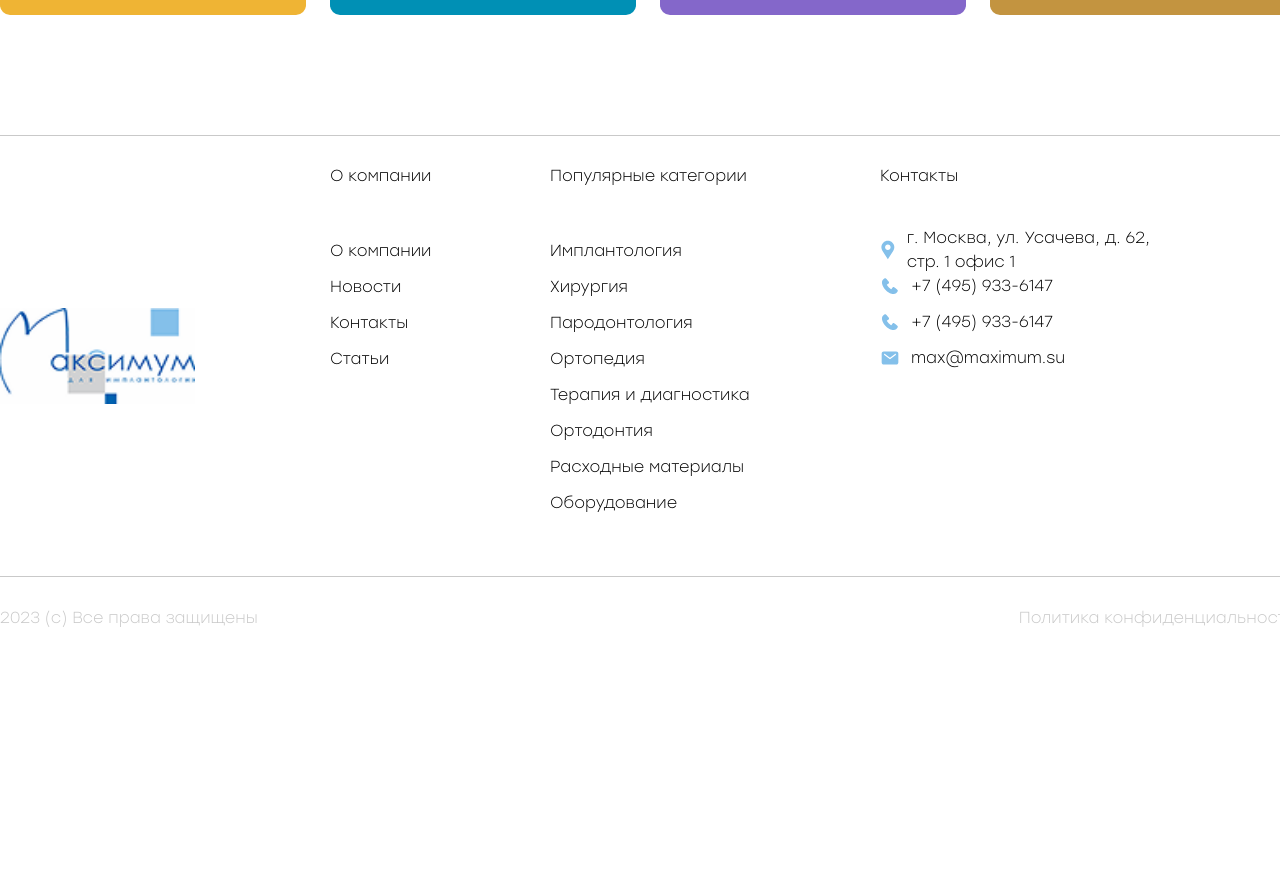
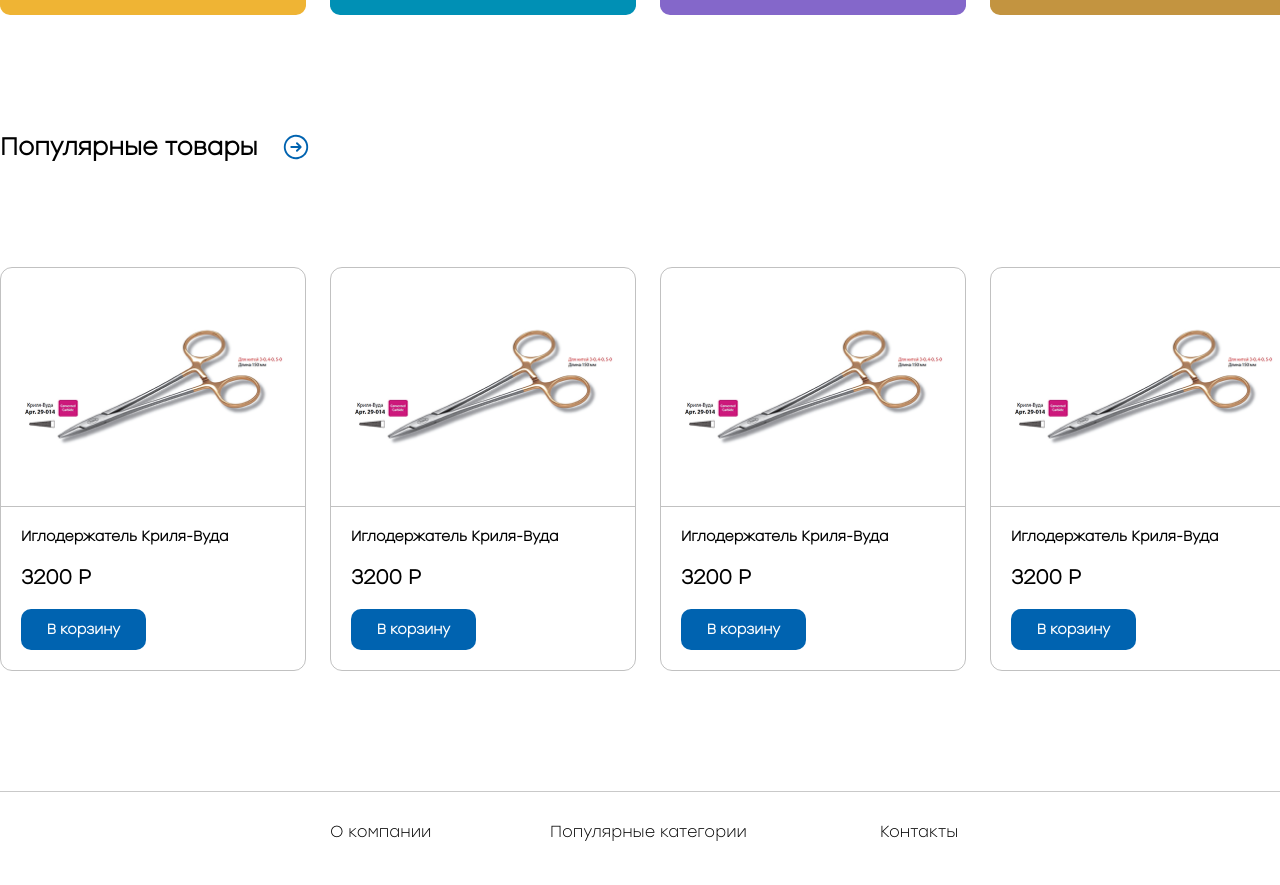
Before and after one commit to Sasor1man/farma, a Next.js app in the folder farma/: page / in a window 1280 px wide. Shown: the part 2280-3165 px from the top of the page. Before the commit the page ends 2938 px from the top, so only its background shows below. Built offline with nearby package versions, Linux system fonts and the light colour scheme.

Commit message:
add popular

```diff
--- a/farma/src/app/components/homepage/offerlist.tsx
+++ b/farma/src/app/components/homepage/offerlist.tsx
@@ -95,8 +95,8 @@ const Offerlist: React.FunctionComponent<OfferlistProps> = () => {
         >
           <h3 className="text-xl font-semibold">{e.title}</h3>
           <ul className="text-sm offerlist">
-            {e.descrList.map((el) => (
-              <li>{el}</li>
+            {e.descrList.map((el, i) => (
+              <li key={i}>{el}</li>
             ))}
           </ul>
           <Link
--- /dev/null
+++ b/farma/src/app/components/homepage/popular.tsx
@@ -0,0 +1,60 @@
+import * as React from "react";
+import Svgs from "../../../../public/imgs/header/Svgs";
+import Image from "next/image";
+
+const cards: { title: string; price: number; imgLink: string }[] = [
+  {
+    title: "Иглодержатель Криля-Вуда",
+    price: 3200,
+    imgLink: "/imgs/product-card__img.png",
+  },
+  {
+    title: "Иглодержатель Криля-Вуда",
+    price: 3200,
+    imgLink: "/imgs/product-card__img.png",
+  },
+  {
+    title: "Иглодержатель Криля-Вуда",
+    price: 3200,
+    imgLink: "/imgs/product-card__img.png",
+  },
+  {
+    title: "Иглодержатель Криля-Вуда",
+    price: 3200,
+    imgLink: "/imgs/product-card__img.png",
+  },
+];
+
+interface PopularProps {}
+
+const Popular: React.FunctionComponent<PopularProps> = () => {
+  return (
+    <div className="mt-[114px] h-[542px] relative">
+      <div className="arrow-link">
+        <h2>Популярные товары</h2>
+        <Svgs.ArrowSvg />
+      </div>
+      <div className="absolute bottom-0 flex gap-[24px]">
+        {cards.map((e, i) => (
+          <div
+            className="flex flex-col border border-[#3333334D] rounded-xl h-[404px]"
+            key={i}
+          >
+            <div className="p-[20px] border-b border-b-inherit">
+              <Image src={e.imgLink} alt="" width={266} height={200} />
+            </div>
+            <div className="p-[20px] flex flex-col justify-between flex-1">
+              <p className="h-[21px] font-extrabold text-sm">{e.title}</p>
+              <p className="h-[32px] text-xl font-extrabold">{e.price} P</p>
+              <button className="btn btn-primary w-[125px] h-[41px]">
+                В корзину
+              </button>
+            </div>
+          </div>
+        ))}
+      </div>
+    </div>
+  );
+};
+
+export default Popular;
--- a/farma/src/app/page.tsx
+++ b/farma/src/app/page.tsx
@@ -1,6 +1,7 @@
 import Main from "./components/homepage/main";
 import Adv from "./components/homepage/adv";
 import Offerlist from "./components/homepage/offerlist";
+import Popular from "./components/homepage/popular";
 
 export default function Home() {
   return (
@@ -8,6 +9,7 @@ export default function Home() {
       <Main />
       <Adv />
       <Offerlist />
+      <Popular />
     </>
   );
 }
```
Also changed, not shown: farma/public/imgs/product-card__img.png (added).
